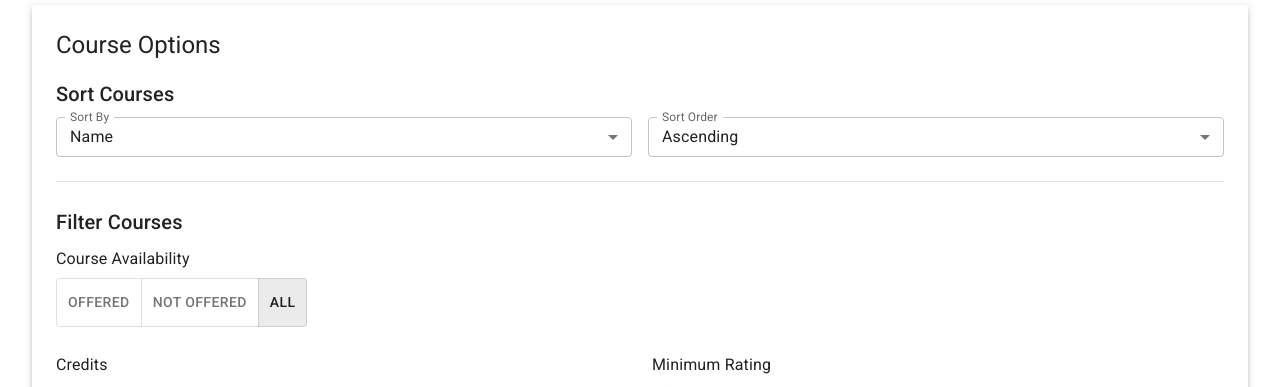
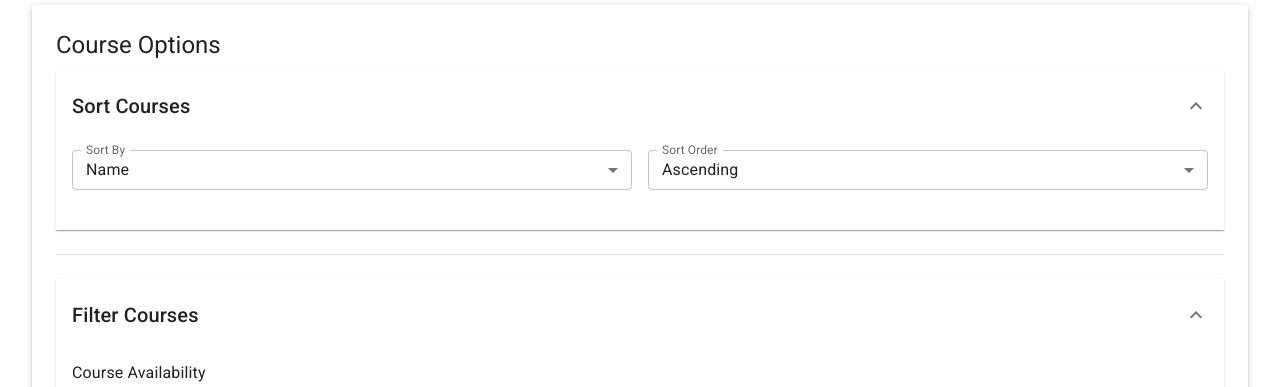
Before and after one commit to naim195/course-review-project, a React (Vite) app in the folder client/: page /courses in a window 1280 px wide. Shown: the part 265-652 px from the top of the page. Built offline with nearby package versions, Linux system fonts and the light colour scheme; no server answers.

Commit message:
added collapse option in sort and filter

```diff
--- a/client/src/components/SortFilterOptions.jsx
+++ b/client/src/components/SortFilterOptions.jsx
@@ -15,10 +15,13 @@ import {
   Chip,
   ToggleButtonGroup,
   ToggleButton,
+  Accordion,
+  AccordionSummary,
+  AccordionDetails,
 } from "@mui/material";
 import PropTypes from "prop-types";
+import ExpandMoreIcon from "@mui/icons-material/ExpandMore";
 
-// component for sorting and filtering options
 function SortFilterOptions({
   sortBy,
   sortOrder,
@@ -32,13 +35,13 @@ function SortFilterOptions({
       <Typography variant="h5" gutterBottom>
         Course Options
       </Typography>
-
-      {/* Sorting section */}
-      <Typography variant="h6" gutterBottom sx={{ mt: 2 }}>
-        Sort Courses
-      </Typography>
+      {/* Sorting Section */}
+      <Accordion defaultExpanded>
+        <AccordionSummary expandIcon={<ExpandMoreIcon />}>
+          <Typography variant="h6">Sort Courses</Typography>
+        </AccordionSummary>
+        <AccordionDetails>
           <Grid container spacing={2} sx={{ mb: 3 }}>
-        {/* Sort By dropdown */}
             <Grid item xs={12} md={6}>
               <FormControl fullWidth size="small">
                 <InputLabel>Sort By</InputLabel>
@@ -47,7 +50,6 @@ function SortFilterOptions({
                   onChange={(e) => handleSort("sortBy", e.target.value)}
                   label="Sort By"
                 >
-              {/* Sort options */}
                   <MenuItem value="name">Name</MenuItem>
                   <MenuItem value="code">Code</MenuItem>
                   <MenuItem value="credits">Credits</MenuItem>
@@ -59,7 +61,6 @@ function SortFilterOptions({
                 </Select>
               </FormControl>
             </Grid>
-        {/* Sort Order dropdown */}
             <Grid item xs={12} md={6}>
               <FormControl fullWidth size="small">
                 <InputLabel>Sort Order</InputLabel>
@@ -74,13 +75,16 @@ function SortFilterOptions({
               </FormControl>
             </Grid>
           </Grid>
+        </AccordionDetails>
+      </Accordion>
 
       <Divider sx={{ my: 3 }} />
-
-      {/* Filtering section */}
-      <Typography variant="h6" gutterBottom>
-        Filter Courses
-      </Typography>
+      {/* Filtering Section */}
+      <Accordion defaultExpanded>
+        <AccordionSummary expandIcon={<ExpandMoreIcon />}>
+          <Typography variant="h6">Filter Courses</Typography>
+        </AccordionSummary>
+        <AccordionDetails>
           <Grid container spacing={3}>
             <Grid item xs={12}>
               <Typography variant="subtitle1" gutterBottom>
@@ -89,7 +93,9 @@ function SortFilterOptions({
               <ToggleButtonGroup
                 value={filters.isBeingOffered}
                 exclusive
-            onChange={(_, newValue) => handleFilter("isBeingOffered", newValue)}
+                onChange={(_, newValue) =>
+                  handleFilter("isBeingOffered", newValue)
+                }
                 aria-label="course availability"
               >
                 <ToggleButton value={true} aria-label="offered courses">
@@ -103,8 +109,6 @@ function SortFilterOptions({
                 </ToggleButton>
               </ToggleButtonGroup>
             </Grid>
-
-        {/* Credits Filter */}
             <Grid item xs={12} md={6}>
               <Typography variant="subtitle1" gutterBottom>
                 Credits
@@ -129,8 +133,6 @@ function SortFilterOptions({
                 ))}
               </FormGroup>
             </Grid>
-
-        {/* Minimum Rating filter */}
             <Grid item xs={12} md={6}>
               <Typography variant="subtitle1" gutterBottom>
                 Minimum Rating
@@ -138,7 +140,9 @@ function SortFilterOptions({
               <Box sx={{ px: 2 }}>
                 <Slider
                   value={filters.avgRating || 1}
-              onChange={(_, newValue) => handleFilter("avgRating", newValue)}
+                  onChange={(_, newValue) =>
+                    handleFilter("avgRating", newValue)
+                  }
                   step={1}
                   marks
                   min={1}
@@ -147,8 +151,6 @@ function SortFilterOptions({
                 />
               </Box>
             </Grid>
-
-        {/* Maximum Difficulty filter */}
             <Grid item xs={12} md={6}>
               <Typography variant="subtitle1" gutterBottom>
                 Maximum Difficulty
@@ -167,8 +169,6 @@ function SortFilterOptions({
                 />
               </Box>
             </Grid>
-
-        {/* Maximum Effort for Good Grade filter */}
             <Grid item xs={12} md={6}>
               <Typography variant="subtitle1" gutterBottom>
                 Maximum Effort for Good Grade
@@ -189,34 +189,29 @@ function SortFilterOptions({
             </Grid>
           </Grid>
 
-      {/* Active Filters display */}
           <Box sx={{ mt: 3 }}>
             <Typography variant="h6" gutterBottom>
               Active Filters
             </Typography>
             <Box sx={{ display: "flex", flexWrap: "wrap", gap: 1 }}>
-          {/* Credits filter chip */}
               {filters.credits.length > 0 && (
                 <Chip
                   label={`Credits: ${filters.credits.join(", ")}`}
                   onDelete={() => handleFilter("credits", [])}
                 />
               )}
-          {/* Minimum Rating filter chip */}
               {filters.avgRating && (
                 <Chip
                   label={`Min Rating: ${filters.avgRating}`}
                   onDelete={() => handleFilter("avgRating", null)}
                 />
               )}
-          {/* Maximum Difficulty filter chip */}
               {filters.avgOverallDifficulty && (
                 <Chip
                   label={`Max Difficulty: ${filters.avgOverallDifficulty}`}
                   onDelete={() => handleFilter("avgOverallDifficulty", null)}
                 />
               )}
-          {/* Maximum Effort filter chip */}
               {filters.avgEffortForGoodGrade && (
                 <Chip
                   label={`Max Effort: ${filters.avgEffortForGoodGrade}`}
@@ -231,6 +226,8 @@ function SortFilterOptions({
               )}
             </Box>
           </Box>
+        </AccordionDetails>
+      </Accordion>
     </Paper>
   );
 }
```
Also changed, not shown: client/src/components/IndividualCourseData.jsx (+4 -7 lines). Lines whose indentation alone changed are shown as unchanged.
